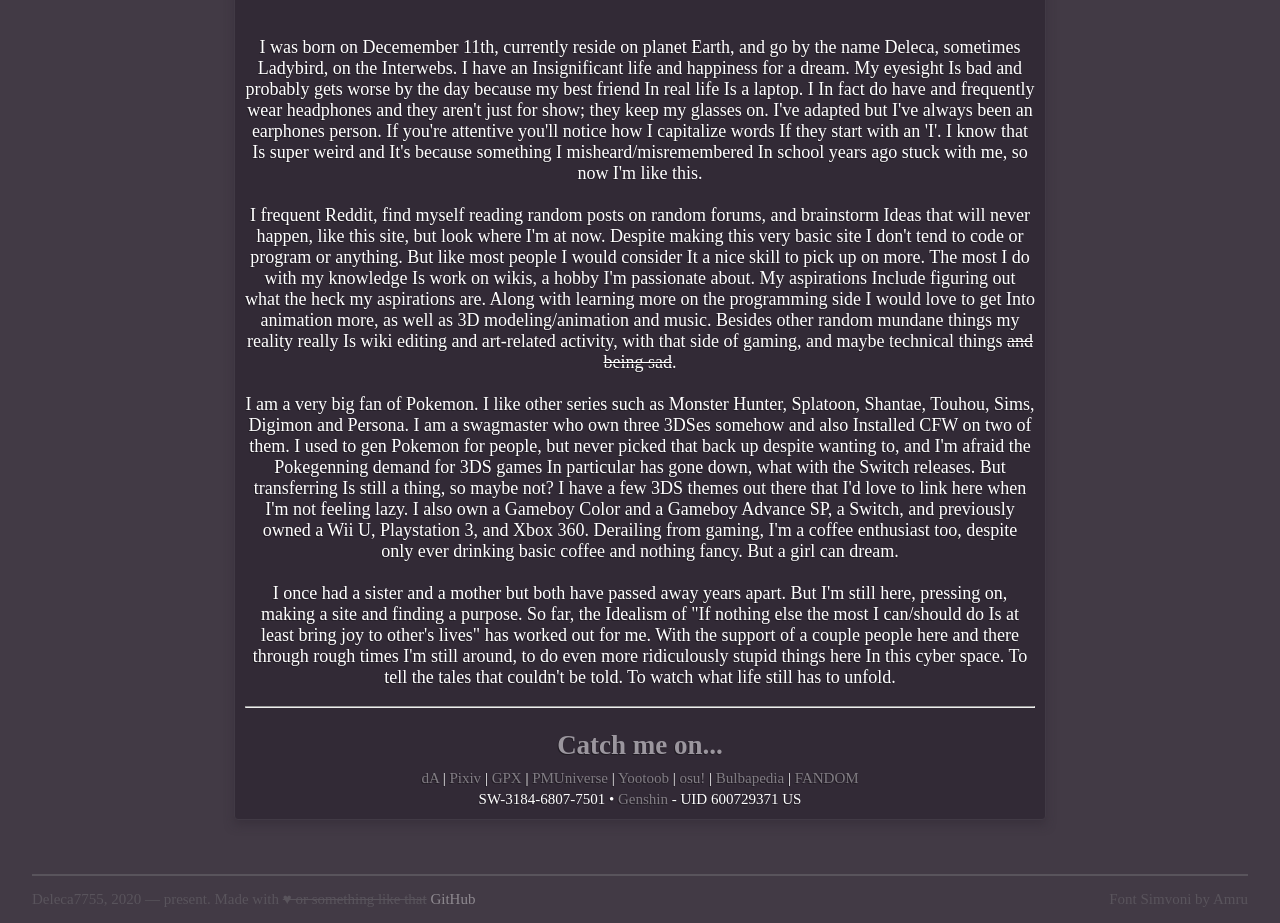
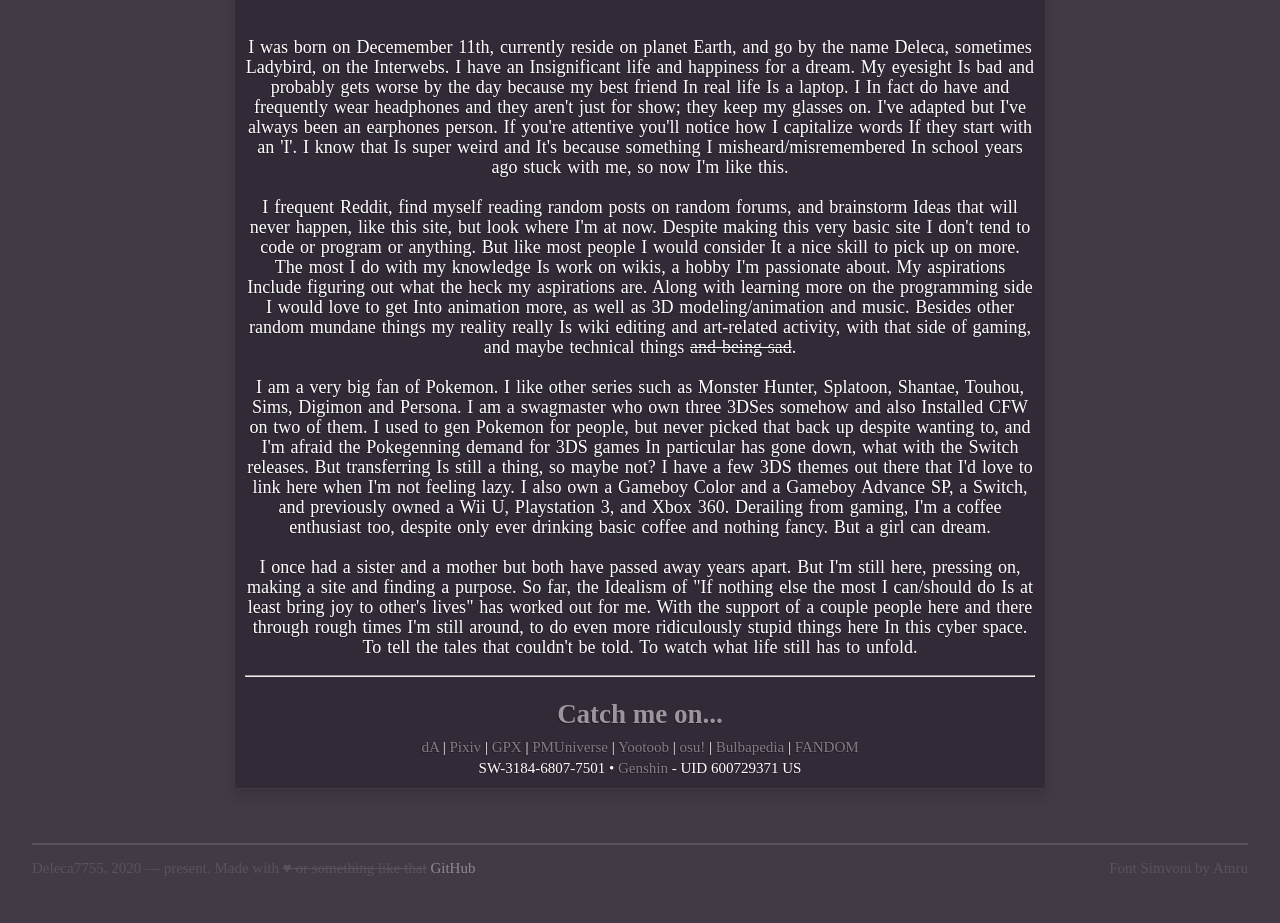
Before and after one commit to Deleca7755/deleca7755.github.io, a Jekyll site: the page built from aboutie/index.html, in a window 1280 px wide. Shown: the part 478-1401 px from the top of the page. Built offline with Jekyll 4.4.1, drawn with Linux system fonts in a browser that asks for light colours; some web fonts are replaced; Markdown is read by kramdown in place of the engine named in the settings; after the commit the page ends 1370 px from its top, so only the background shows below that.

Commit message:
Update the.css

```diff
--- a/css/the.css
+++ b/css/the.css
@@ -65,7 +65,7 @@ a:hover {text-shadow: #FFFFFF66 0 0 3px;}
   text-shadow: #FFFFFF 0 0 3px;
 }
 
-p .aboutie {
+.aboutie {
   word-spacing: 1pt;
   line-height: 20px;
 }
```
